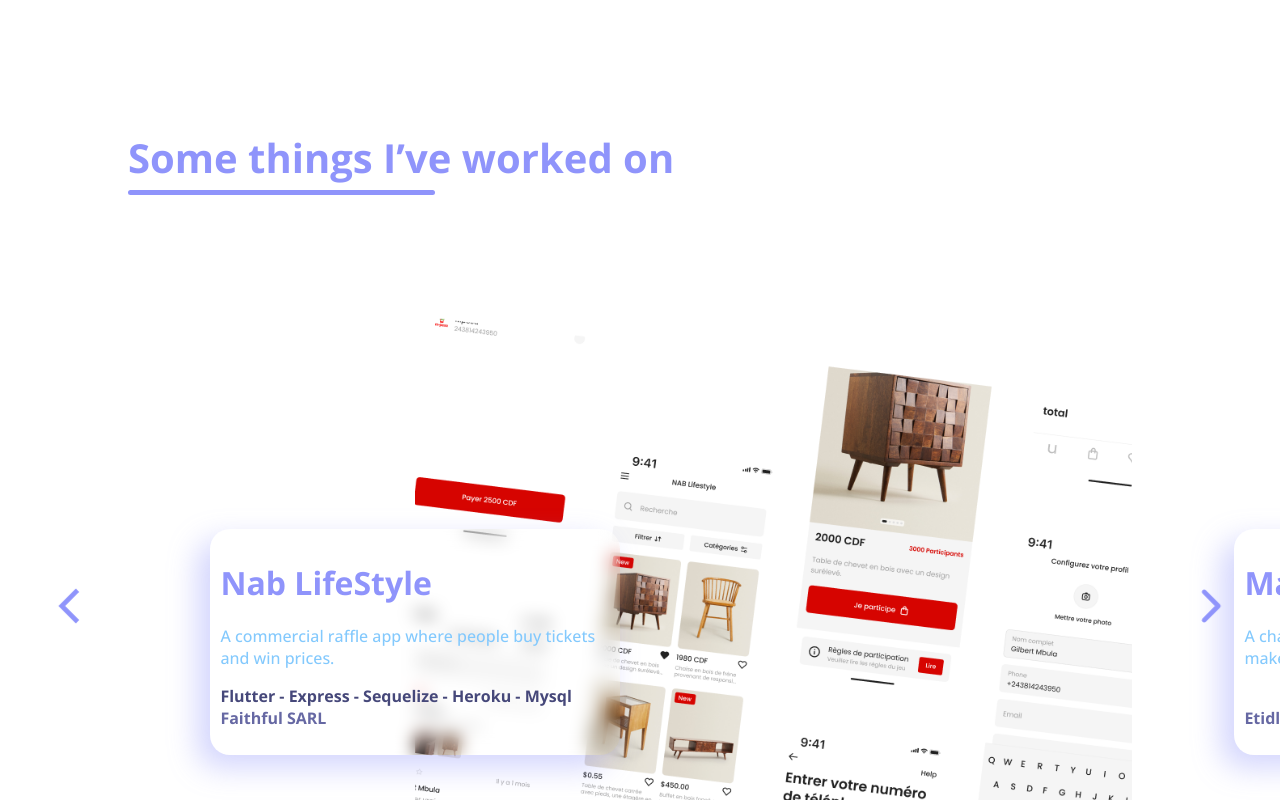
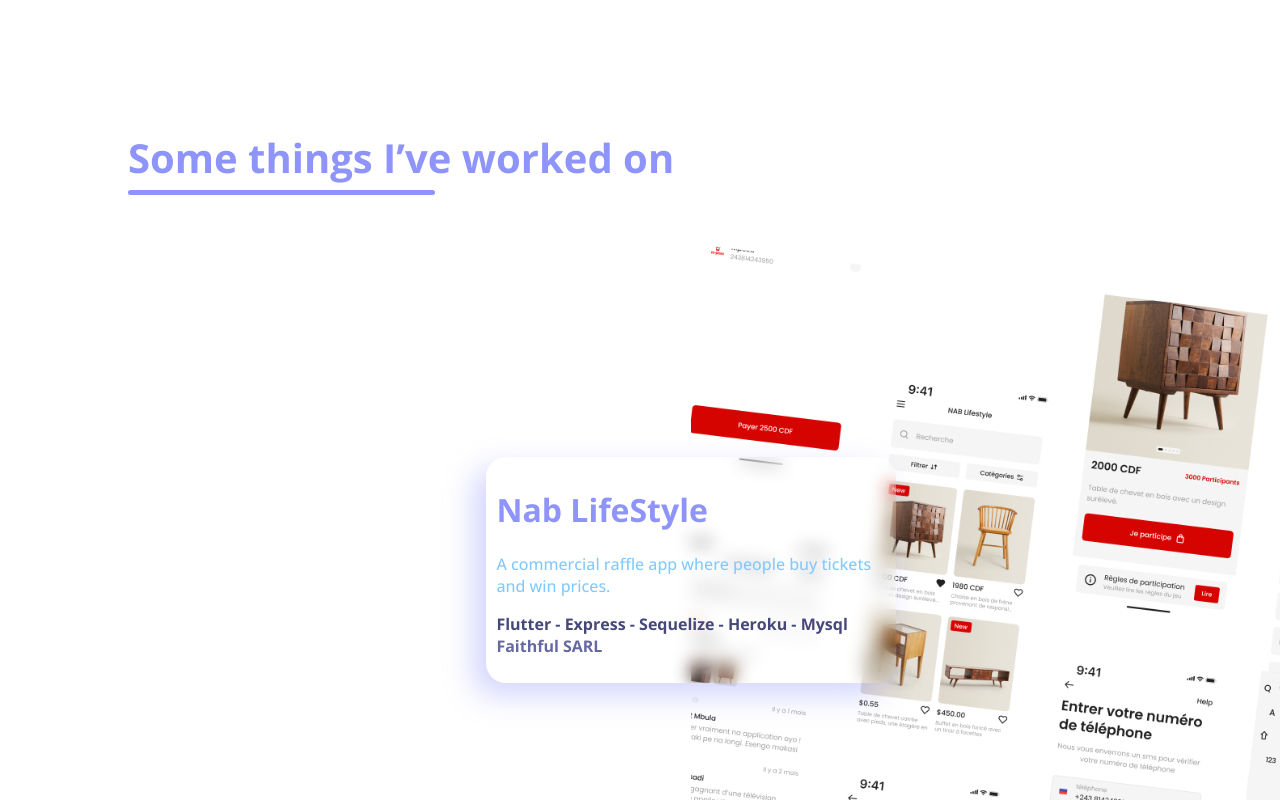
Before and after one commit to oseeshogun/Mon-portfolio, a Next.js app: page / in a window 1280 px wide. Shown: the part 840-1640 px from the top of the page. Built offline with nearby package versions, Linux system fonts and the light colour scheme.

Commit message:
Scroll horizontal event

```diff
--- a/pages/components/Projects/index.tsx
+++ b/pages/components/Projects/index.tsx
@@ -1,4 +1,4 @@
-import { Dispatch, SetStateAction, useEffect, useRef, useState } from "react";
+import { Dispatch, SetStateAction, useCallback, useEffect, useRef, useState } from "react";
 import styles from "../../../styles/Projects.module.css";
 import ProjectItem from "./ProjectItem";
 import { IoChevronForwardOutline, IoChevronBackSharp } from "react-icons/io5";
@@ -11,166 +11,56 @@
   setEndTouched: Dispatch<SetStateAction<boolean>>;
 }) {
   const projectsListRef = useRef<HTMLUListElement | null>(null);
+  const refContainer = useRef<HTMLDivElement>(null);
 
-  const [listIsIntercepting, setListIsIntercepting] = useState<boolean>(false);
-  const [keepScroll, setKeepScroll] = useState<boolean>(true);
-  const [y, setY] = useState<number>(0);
-  const [fixYsetted, setFixYsetted] = useState<boolean>(false);
-  const [fixY, setFixY] = useState<number>(0);
-  const [isMobile, setIsMobile] = useState(false);
+
+  const [scrollY, setScrollY] = useState<number>(0);
+
+  let progress = 0;
+
+  const handleScroll = useCallback(() => {
+    setScrollY(window.scrollY);
+  }, []);
+
 
   useEffect(() => {
-    const handleResize = () => {
-      if (window.innerWidth < 720) {
-        setIsMobile(true);
-        setEndTouched(true);
-      } else {
-        setIsMobile(false);
-      }
-    };
+    document.addEventListener("scroll", handleScroll, { passive: true });
 
-    window.addEventListener("resize", handleResize);
-    return () => {
-      window.removeEventListener("resize", handleResize);
-    };
-  }, [setEndTouched]);
+    return () => document.removeEventListener("scroll", handleScroll);
+  }, [handleScroll]);
 
-  useEffect(() => {
-    const observer = new IntersectionObserver((entries) => {
-      const entry = entries[0];
-      const beginHorizontalScroll =
-        entry.boundingClientRect.y < -40 && !keepScroll;
-      setListIsIntercepting(beginHorizontalScroll);
+  const { current: elContainer } = refContainer;
 
-      if (beginHorizontalScroll && !fixYsetted) {
-        setFixY(window.scrollY);
-        setFixYsetted(true);
-      }
-      if (entry.isIntersecting && keepScroll) {
-        setKeepScroll(false);
-      }
-      if (!entry.isIntersecting) {
-        // ReInit
-        // setListIsIntercepting(false);
-        // setKeepScroll(true);
-        // setEndTouched(false);
-        // projectsListRef.current?.scrollTo(30, 0);
-      }
-    });
-
-    observer.observe(projectsListRef.current!);
-
-    const onScroll = (event: Event) => {
-      if (event.target) {
-        // console.log(
-        //   "Reached bottom ",
-        //   projectsListRef.current.scrollWidth,
-        //   projectsListRef.current.scrollLeft,
-        //   projectsListRef.current.clientWidth
-        // );
-        const { scrollLeft, scrollWidth, clientWidth } =
-          projectsListRef.current as HTMLUListElement;
-
-        if (scrollLeft == scrollWidth - clientWidth) {
-          // TO SOMETHING HERE
-
-          setListIsIntercepting(false);
-          setKeepScroll(true);
-          setEndTouched(true);
-        }
-      }
-    };
-
-    const listProjects = projectsListRef.current;
-
-    listProjects?.addEventListener("scroll", onScroll);
-
-    const handleNavigation = (event: Event) => {
-      const window = event.currentTarget as Window;
-
-      if (listIsIntercepting && !endTouched) {
-        // document.body.style.overflow = "hidden";
-        // window.scrollTo(y)
-        // window.scrollTo(0, fixY);
+  if (elContainer) {
+    const { clientHeight, offsetTop } = elContainer;
+    const screenH = window.innerHeight;
+    const halfH = screenH / 2;
+    const percentY =
+      Math.min(
+        clientHeight + halfH,
+        Math.max(-screenH, scrollY - offsetTop) + halfH
+      ) / clientHeight;
+    progress = percentY < 0 ? 0 : (percentY > 1 ? 1 : percentY);
   }
 
-      if (y > window.scrollY) {
-        // console.log("scrolling up");
-        // console.log("scrolling", event.pageYOffset);
-        if (listIsIntercepting) {
-          projectsListRef.current?.scrollBy(-10, 0);
+  const getTransform: (progress: number) => string = (progress: number) => {
+    const scrollSize = window.innerWidth > 700 ? 180 : 240;
+    return `translateX(-${(progress * scrollSize)}vw)`;
   }
-      } else {
-        // console.log("scrolling down");
-        if (listIsIntercepting) {
-          projectsListRef.current?.scrollBy(10, 0);
+
+  const getLeft: (index: number) => string = (index: number) => {
+    return 30 + (index * 80) + 'vw';
   }
-      }
-      setY(window.scrollY);
-    };
-
-    window.addEventListener("scroll", handleNavigation);
-    return () => {
-      // return a cleanup function to unregister our function since its gonna run multiple times
-      window.removeEventListener("scroll", handleNavigation);
-      listProjects?.removeEventListener("scroll", onScroll);
-    };
-  }, [
-    y,
-    listIsIntercepting,
-    keepScroll,
-    endTouched,
-    fixY,
-    fixYsetted,
-    setEndTouched,
-  ]);
-
-  const goBackward = () => {
-    const { scrollLeft, scrollWidth, clientWidth } =
-      projectsListRef.current as HTMLUListElement;
-    const width = scrollWidth - clientWidth;
-    const singleWidth = width / 3;
-    projectsListRef.current?.scrollBy({
-      top: 0,
-      left: -singleWidth,
-      behavior: "smooth",
-    });
-  };
-
-  const goForward = () => {
-    const { scrollLeft, scrollWidth, clientWidth } =
-      projectsListRef.current as HTMLUListElement;
-    const width = scrollWidth - clientWidth;
-    const singleWidth = width / 3;
-    projectsListRef.current?.scrollBy({
-      top: 0,
-      left: singleWidth,
-      behavior: "smooth",
-    });
-  };
 
   return (
-    <div className={styles.container} id="projects">
+    <div className={styles.container} ref={refContainer} id="projects">
       <div className={styles.titleContainer}>
         <h1 className={styles.title}>Some things I’ve worked on</h1>
         <div className={styles.underline}></div>
       </div>
 
-      <div className={styles.projects}>
-        <IoChevronBackSharp
-          className={styles.prevIcon}
-          color="#8f94fb"
-          size={50}
-          onClick={(e) => goBackward()}
-        />
-        <IoChevronForwardOutline
-          className={styles.nextIcon}
-          color="#8f94fb"
-          size={50}
-          onClick={(e) => goForward()}
-        />
-        <ul className={styles.projectsList} ref={projectsListRef}>
-          <li key={1}>
+      <ul className={styles.projectsList} ref={projectsListRef}      >
+        <li key={1} style={{ left: getLeft(0), transform: getTransform(progress) }}>
           <ProjectItem
             title="Nab LifeStyle"
             description="A commercial raffle app where people buy tickets and win prices."
@@ -181,7 +71,7 @@
             index={1}
           />
         </li>
-          <li key={2}>
+        <li key={2} style={{ left: getLeft(1), transform: getTransform(progress) }}>
           <ProjectItem
             title="Masolo"
             description="A chat app where people can send messages and make phone calls."
@@ -192,7 +82,7 @@
             index={2}
           />
         </li>
-          <li key={3}>
+        <li key={3} style={{ left: getLeft(2), transform: getTransform(progress) }}>
           <ProjectItem
             title="Bongola Chat"
             description="A chat app with a chat bot, games, news notifications and voice calls."
@@ -206,7 +96,6 @@
         </li>
       </ul>
     </div>
-    </div>
   );
 }
 
--- a/styles/Projects.module.css
+++ b/styles/Projects.module.css
@@ -1,5 +1,6 @@
 .container {
   margin: 20vh 0%;
+  height: 280vh;
 }
 
 .titleContainer {
@@ -24,7 +25,7 @@
   height: 90vh;
   width: 100%;
   padding: 0 10%;
-  margin-top: 10%;
+  margin-top: 30px;
 }
 
 .projectDescription {
@@ -70,15 +71,16 @@
   z-index: -10;
 }
 
-.projects {
-  position: relative;
-}
 
 .projectsList {
   width: 100%;
+  height: 90vh;
   display: flex;
-  overflow-x: scroll;
+  overflow-x: hidden;
+  overflow-y: hidden;
   padding: 0 10%;
+  position: sticky;
+  top: 0;
 }
 
 .projectsList::-webkit-scrollbar {
@@ -87,7 +89,10 @@
 
 .projectsList li {
   min-width: 80vw;
+  position: absolute;
+  top: 0;
 }
+
 
 .nextIconsContainer {
   display: flex;
```
Lines whose indentation alone changed are shown as unchanged.
